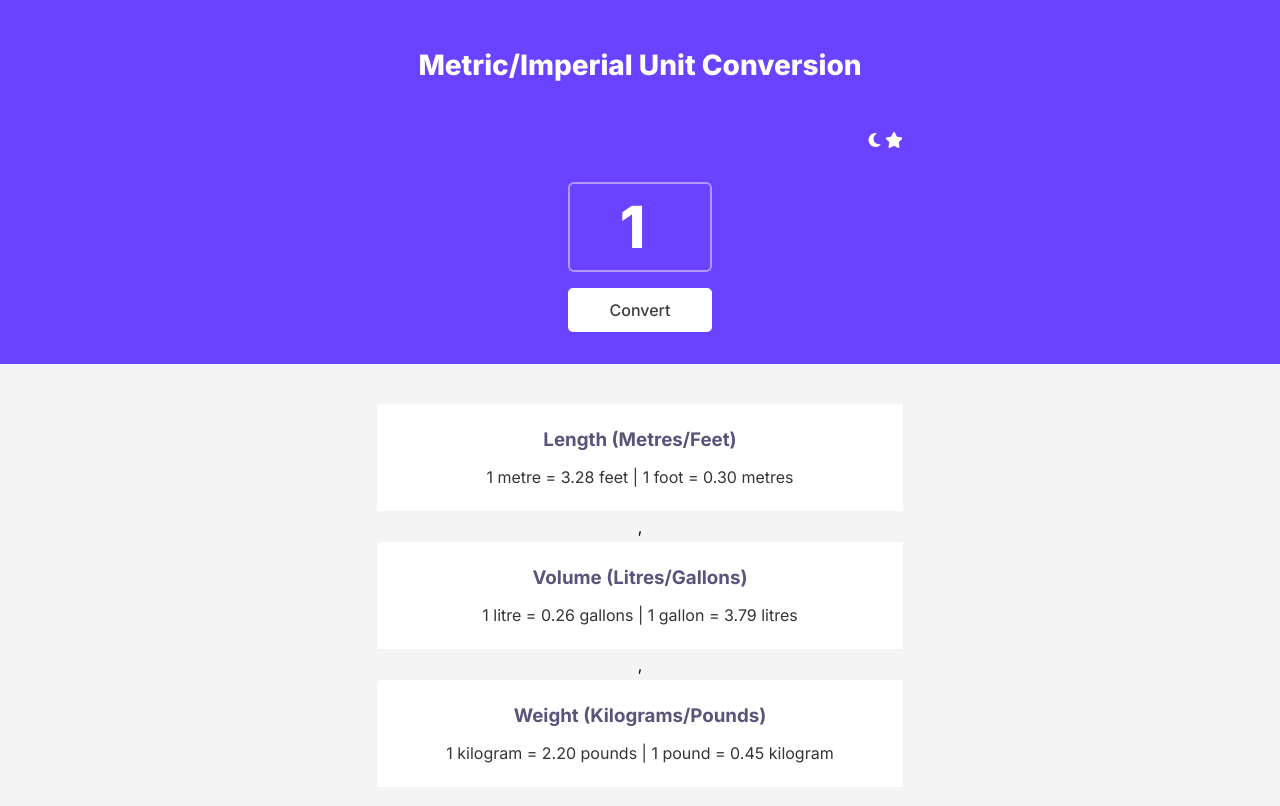
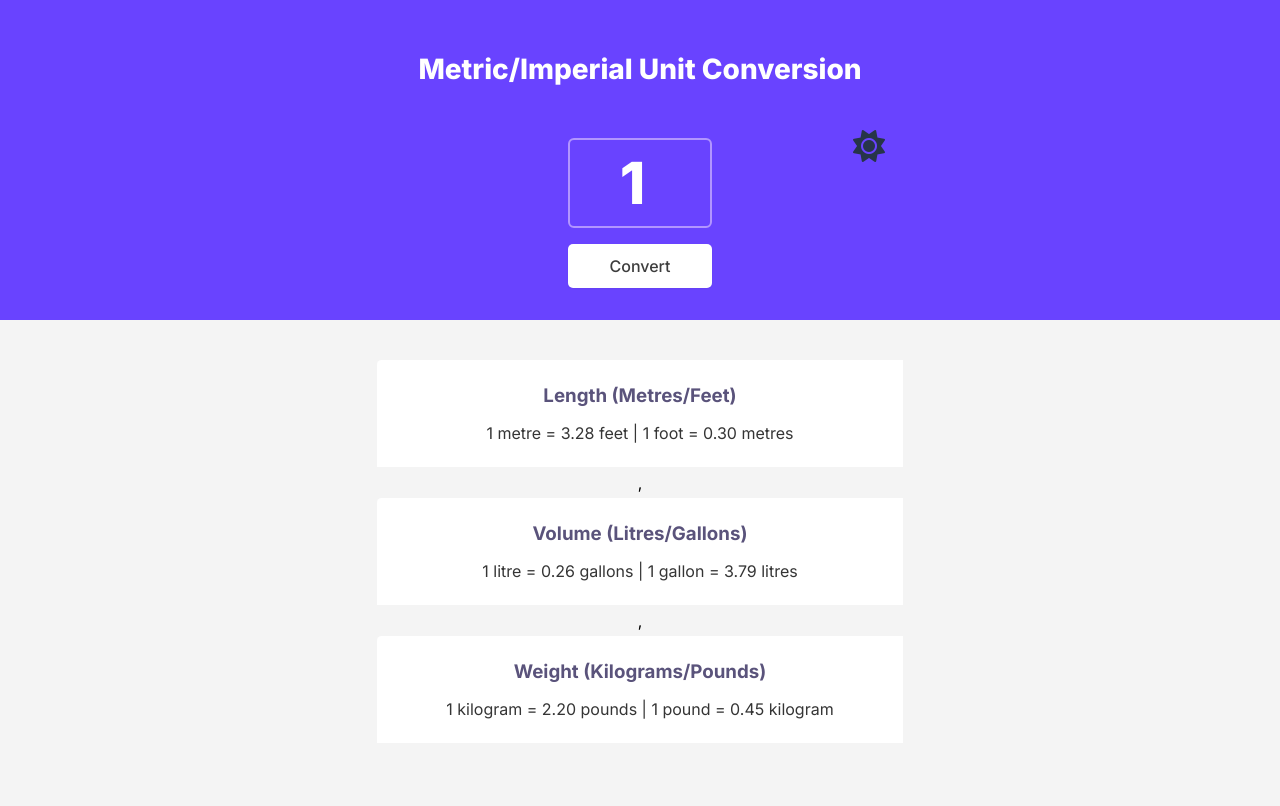
Before and after one commit to Pharma2022/unitConverter, a website built with Vite: page index.html in a window 1280 px wide. Built offline with nearby package versions, Linux system fonts and the light colour scheme; a web font is replaced by a local one.

Commit message:
changed icon

```diff
--- a/index.html
+++ b/index.html
@@ -13,18 +13,14 @@
   <body >
     <section class="input-wrapper">
 
-      <div class="container flex-end">
+      <div class="container title-container">
+
+            <i class="fa-solid fa-sun icon toggle-dark-btn bg-dark" id="toggle-dark-btn"></i>
+
 
         <div class="container flex-row align-center justify-center">
           <h1 class="title">Metric/Imperial Unit Conversion</h1>
         </div>
-        <span class="toggle-dark-btn flex-col flex-end align-center" id="toggle-dark-btn">
-
-          <span>
-            <i class="fa-solid fa-moon icon"></i>
-            <i class="fa-solid fa-star icon"></i>
-          </span>
-        </span>
 
       </div>
 
--- a/style.css
+++ b/style.css
@@ -132,7 +132,10 @@ input#number-input{
 .input-container{
     gap:1rem;
 }
-
+.title-container{
+  position: relative;
+  padding-block: 1.25rem;
+}
 .btn-primary{
   padding: .75rem 1.75rem;
   min-width: 9rem;
@@ -169,11 +172,12 @@ background-color: var(--white);
 }
 
 .toggle-dark-btn{
-  width: fit-content;
-  height: fit-content;
-  margin-top: 2rem;;
-  margin-left: auto;
-  gap:1rem;
+
+  font-size: 2rem;
+
+  position: absolute;
+  right: 30px;
+  bottom: -40px;
 }
 
 .bg-dark{
```
